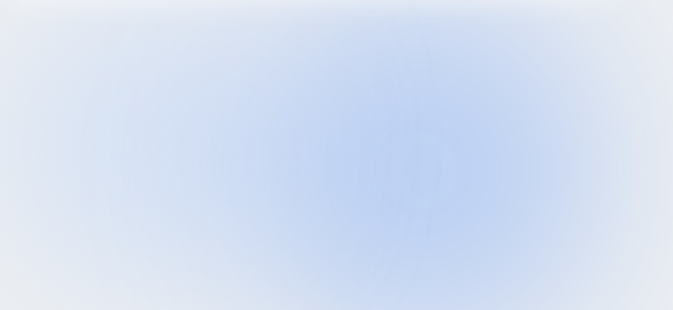
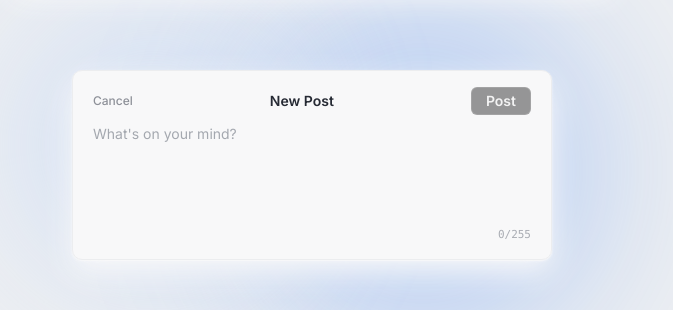
Before and after one commit to s-nanda04/TaYak, a React (Vite) app in the folder frontend/: page /feed in a window 1280 px wide. Both pictures are taken after a click on the button 892 px from the left and 744 px from the top of the page. Shown: the part 235-545 px from the top of the page, without its empty margins (328-1001 px from the left). Built offline with nearby package versions, Linux system fonts and the light colour scheme; no server answers.

Commit message:
new dashboard layoud and post button implementation

```diff
--- a/frontend/src/App.jsx
+++ b/frontend/src/App.jsx
@@ -97,10 +97,15 @@ const YakCard = ({ yak, onVote, isLast }) => {
   );
 };
 
+const MAX_CHARS = 255;
+
 export default function App() {
   const [tab, setTab] = useState("new");
   const [yaks, setYaks] = useState([]);
   const [loading, setLoading] = useState(true);
+  const [composing, setComposing] = useState(false);
+  const [postText, setPostText] = useState("");
+  const [posting, setPosting] = useState(false);
 
   useEffect(() => {
     fetch(`${API}/yaks`)
@@ -108,6 +113,28 @@ export default function App() {
       .then(data => { setYaks(data); setLoading(false); })
       .catch(e => { console.error("Failed to load yaks", e); setLoading(false); });
   }, []);
+
+  const handlePost = async () => {
+    const trimmed = postText.trim();
+    if (!trimmed || trimmed.length > MAX_CHARS) return;
+    setPosting(true);
+    try {
+      const res = await fetch(`${API}/yaks`, {
+        method: "POST",
+        headers: { "Content-Type": "application/json" },
+        body: JSON.stringify({ text: trimmed }),
+      });
+      if (!res.ok) throw new Error("Post failed");
+      const newYak = await res.json();
+      setYaks(prev => [newYak, ...prev]);
+      setPostText("");
+      setComposing(false);
+    } catch (e) {
+      console.error("Failed to create yak", e);
+    } finally {
+      setPosting(false);
+    }
+  };
 
   const trendingYaks = [...yaks].sort((a, b) => b.votes - a.votes);
   const newYaks = [...yaks].sort((a, b) => new Date(b.created_at) - new Date(a.created_at));
@@ -200,12 +227,70 @@ export default function App() {
       </div>
 
       {/* FAB */}
-      <button className="fixed bottom-7 right-5 md:right-[calc(50%-280px)] w-14 h-14 rounded-full bg-btn-primary border border-white/[0.14] shadow-card flex items-center justify-center z-50 transition-all duration-[90ms] ease-design hover:bg-btn-hover hover:shadow-toast active:bg-black active:scale-95">
+      <button
+        onClick={() => setComposing(true)}
+        className="fixed bottom-7 right-5 md:right-[calc(50%-280px)] w-14 h-14 rounded-full bg-btn-primary border border-white/[0.14] shadow-card flex items-center justify-center z-50 transition-all duration-[90ms] ease-design hover:bg-btn-hover hover:shadow-toast active:bg-black active:scale-95"
+      >
         <svg width="24" height="24" viewBox="0 0 24 24" fill="none" stroke="#ECECEC" strokeWidth="2.5" strokeLinecap="round" strokeLinejoin="round">
           <line x1="12" y1="5" x2="12" y2="19"/>
           <line x1="5" y1="12" x2="19" y2="12"/>
         </svg>
       </button>
+
+      {/* Compose modal */}
+      {composing && (
+        <div className="fixed inset-0 z-[100] flex items-end sm:items-center justify-center">
+          <div
+            className="absolute inset-0 bg-black/16"
+            onClick={() => { if (!posting) { setComposing(false); setPostText(""); } }}
+          />
+          <div className="relative w-full sm:max-w-[480px] bg-card border border-[#ECEDEF] sm:rounded-md rounded-t-md shadow-card mx-0 sm:mx-4 animate-toast-in">
+            {/* Header */}
+            <div className="flex items-center justify-between px-5 pt-4 pb-2">
+              <button
+                onClick={() => { if (!posting) { setComposing(false); setPostText(""); } }}
+                className="text-body-sm text-txt-secondary hover:text-txt-primary transition-colors duration-[120ms]"
+              >
+                Cancel
+              </button>
+              <span className="font-semibold text-body-md text-txt-primary">New Post</span>
+              <button
+                onClick={handlePost}
+                disabled={!postText.trim() || postText.length > MAX_CHARS || posting}
+                className="px-3.5 py-1.5 bg-btn-primary text-btn-primary-text text-btn-md rounded-xs border border-white/[0.14] transition-all duration-[90ms] ease-design hover:bg-btn-hover active:bg-black disabled:opacity-40 disabled:pointer-events-none"
+              >
+                {posting ? "Posting…" : "Post"}
+              </button>
+            </div>
+
+            {/* Textarea */}
+            <div className="px-5 pb-2">
+              <textarea
+                autoFocus
+                value={postText}
+                onChange={e => {
+                  if (e.target.value.length <= MAX_CHARS) setPostText(e.target.value);
+                }}
+                placeholder="What's on your mind?"
+                maxLength={MAX_CHARS}
+                rows={4}
+                className="w-full resize-none bg-transparent text-body-md text-txt-primary placeholder:text-placeholder outline-none leading-relaxed"
+              />
+            </div>
+
+            {/* Footer */}
+            <div className="flex items-center justify-end px-5 pb-4">
+              <span className={`text-caption font-mono ${
+                postText.length > MAX_CHARS * 0.9
+                  ? postText.length >= MAX_CHARS ? "text-error-text" : "text-[#A06A2A]"
+                  : "text-txt-tertiary"
+              }`}>
+                {postText.length}/{MAX_CHARS}
+              </span>
+            </div>
+          </div>
+        </div>
+      )}
     </div>
   );
 }
```
